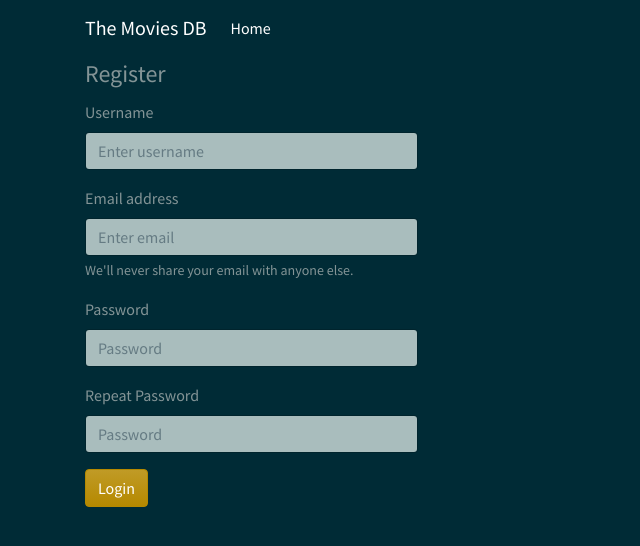
After one commit to david2544/MovieDB, a PHP site: page /register.php in a window 1280 px wide. The commit adds this page. Shown: the top 546 px of the page, without its empty margins (0-640 px from the left). Run offline with PHP 8.4, Linux system fonts and the light colour scheme.

Commit message:
added login/register functionality

```diff
--- a/css/style.css
+++ b/css/style.css
@@ -4,7 +4,19 @@
 }
 
 .btn {
-		margin-bottom: 10px;
+	margin-bottom: 10px;
+}
+
+.login-form {
+	margin: 0 5px;
+}
+
+.form-width {
+	width: 30%;
+}
+
+.logout_btn {
+	margin-left: 15px;
 }
 
 @media(min-width: ) {
--- /dev/null
+++ b/logout.php
@@ -0,0 +1,6 @@
+<?php
+	session_start();
+	session_destroy();
+	unset($_SESSION['username']);
+	$_SESSION['message'] = "You are logged out";
+	header("location: index.php");
--- /dev/null
+++ b/register.php
@@ -0,0 +1,77 @@
+<?php
+session_start();
+
+	//connect to db
+$db = mysqli_connect("localhost", "root", "", "authentication");
+
+if (isset($_POST['register_btn'])) {
+	session_start();
+	$username = $db->real_escape_string($_POST['username']);
+	$email = $db->real_escape_string($_POST['email']);
+	$password = $db->real_escape_string($_POST['password']);
+	$password2 = $db->real_escape_string($_POST['password2']);
+
+	if ($password == $password2) {
+		// create user
+		//hash password before storing to db
+		$password = md5($password);
+		$sql = "INSERT INTO users(username, email, password) VALUES('$username', '$email', '$password')";
+		mysqli_query($db, $sql);
+		$_SESSION['message'] = "You are now logged in";
+		$_SESSION['username'] = $username;
+		header("location: index.php");
+
+	} else {
+		$_SESSION['message'] = "The two passwords did not match";
+	}
+}
+?>
+
+<!DOCTYPE html>
+<html>
+<head>
+	<title>Movie Search</title>
+	<link rel="stylesheet" type="text/css" href="https://bootswatch.com/4/solar/bootstrap.min.css">
+	<link rel="stylesheet" type="text/css" href="css/style.css">
+</head>
+<body>
+	<nav class="navbar navbar-expand-lg navbar-dark">
+		<div class="container">
+			<a class="navbar-brand" href="index.php">The Movies DB</a>
+			<div class="collapse navbar-collapse" id="navbarColor02">
+				<ul class="navbar-nav mr-auto">
+					<li class="nav-item active">
+						<a class="nav-link" href="index.php">Home <span class="sr-only">(current)</span></a>
+					</li>
+				</ul>
+			</div>
+		</div>
+	</nav>
+	<div class="container">
+		<form method="POST" action="register.php">
+			<fieldset>
+				<legend>Register</legend>
+				<div class="form-group form-width">
+					<label for="exampleInputEmail1">Username</label>
+					<input type="text" name="username" class="form-control" placeholder="Enter username">
+				</div>
+				<div class="form-group form-width">
+					<label for="exampleInputEmail1">Email address</label>
+					<input type="email" name="email" class="form-control" id="exampleInputEmail1" aria-describedby="emailHelp" placeholder="Enter email">
+					<small id="emailHelp" class="form-text text-muted">We'll never share your email with anyone else.</small>
+				</div>
+				<div class="form-group form-width">
+					<label for="exampleInputPassword1">Password</label>
+					<input type="password" name="password" class="form-control" id="exampleInputPassword1" placeholder="Password">
+				</div>
+				<div class="form-group form-width">
+					<label for="exampleInputPassword1">Repeat Password</label>
+					<input type="password" name="password2" class="form-control" id="exampleInputPassword1" placeholder="Password">
+				</div>
+				<button class="btn btn btn-primary my-2 my-sm-0" type="submit" name="register_btn">Login</button>
+			</fieldset>
+		</form>
+	</div>
+
+</body>
+</html>
```
Also changed, not shown: index.php (added, +89 -0 lines), movie.html (deleted, +0 -31 lines), movie.php (renamed from index.html, +8 -16 lines), js/main.js (indentation only), 1 other file.
